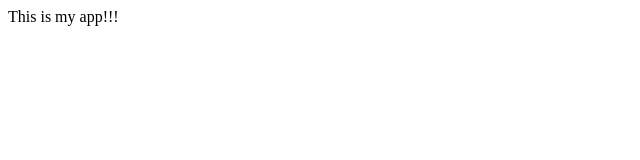
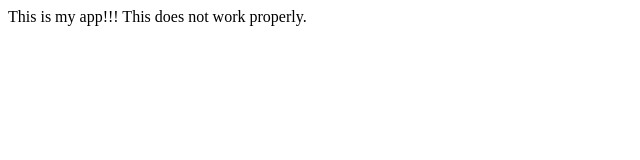
Before and after one commit to Zero97M-CU/myappsample, a plain HTML site: page index.html in a window 1280 px wide. Shown: the whole page, without its empty margins (0-640 px from the left). Drawn offline with Linux system fonts and the light colour scheme.

Commit message:
last change

```diff
--- a/index.html
+++ b/index.html
@@ -4,5 +4,6 @@
 	</head>
 	<body>
 		This is my app!!!
+		This does not work properly.
 	</body>
 </html>
```
